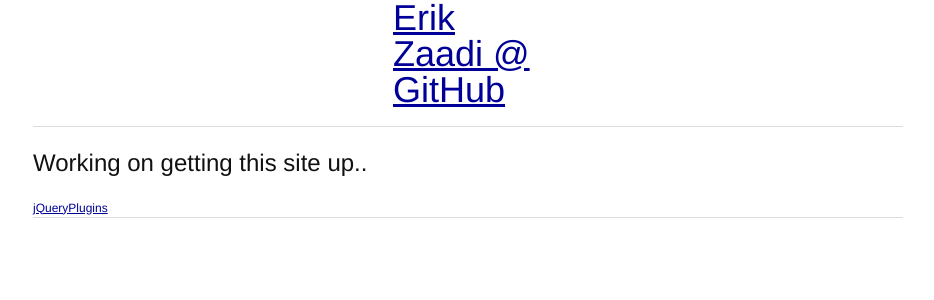
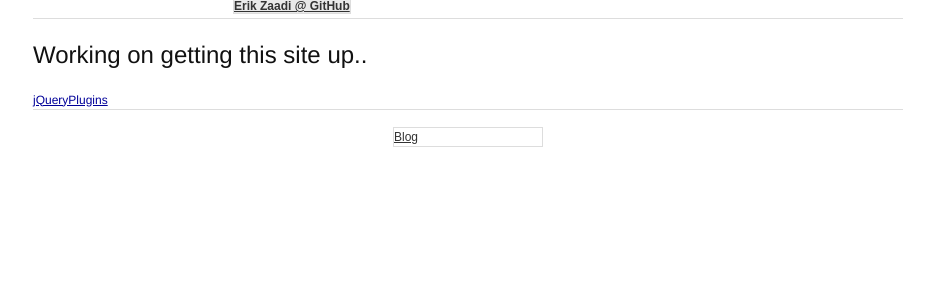
Before and after one commit to erikzaadi/erikzaadi.github.com, a Jekyll site: the page built from index.html, in a window 1280 px wide. Shown: the top 300 px of the page, without its empty margins (172-1106 px from the left). Built offline with Jekyll 4.4.1, drawn with Linux system fonts in a browser that asks for light colours; nearby versions of some CDN libraries.

Commit message:
Typo in css link and other mistakes

```diff
--- a/_layouts/default.html
+++ b/_layouts/default.html
@@ -5,7 +5,7 @@
    <meta name="author" content="Erik Zaadi" />
    <link href="http://feeds2.feedburner.com/Znag" rel="alternate" title="Erik Zaadi" type="application/atom+xml" />
 
-   <link media="all" type="stylesheet" href="http://ajax.googleapis.com/ajax/libs/jqueryui/1.7.2/themes/smoothness/jquery-ui.css" />
+   <link media="all" rel="stylesheet" type="text/css" href="http://ajax.googleapis.com/ajax/libs/jqueryui/1.7.2/themes/smoothness/jquery-ui.css" />
     <link rel="stylesheet" href="http://erikzaadi.github.com/css/blueprint/screen.css" type="text/css" media="screen, projection" />
 		<link rel="stylesheet" href="http://erikzaadi.github.com/css/blueprint/print.css" type="text/css" media="print" />
 		<!--[if lt IE 8]><link rel="stylesheet" href="http://erikzaadi.github.com/css/blueprint/ie.css" type="text/css" media="screen, projection" /><![endif]-->
@@ -13,8 +13,10 @@
 <body>
 
 <div class="container">
-  <div class="span-4 prepend-10 append-10 last ui-widget">
-    <h1><a class="ui-widget-header" href="/">Erik Zaadi @ GitHub</a></h1>
+  <div class="span-10 prepend-6 append-6 last">
+    <h1 class="ui-widget">
+		<a class="ui-widget-header" href="/">Erik Zaadi @ GitHub</a>
+		</h1>
   </div>
   <div class="span-22 prepend-1 append-1 last">
   <hr/>
@@ -23,10 +25,11 @@
   </div>
   <div class="ui-widget span-4 prepend-10 append-10 last">
   <div class="ui-widget-content">
+  <a href="http://erikzaadi.blogspot.com">Blog</a>
   </div>
 </div>
 
-
+</div>
 <script type="text/javascript" src="http://ajax.googleapis.com/ajax/libs/jquery/1.3.2/jquery.min.js"></script>
 <script type="text/javascript" src="http://ajax.googleapis.com/ajax/libs/jqueryui/1.7.2/jquery-ui.min.js"></script>
 
```
